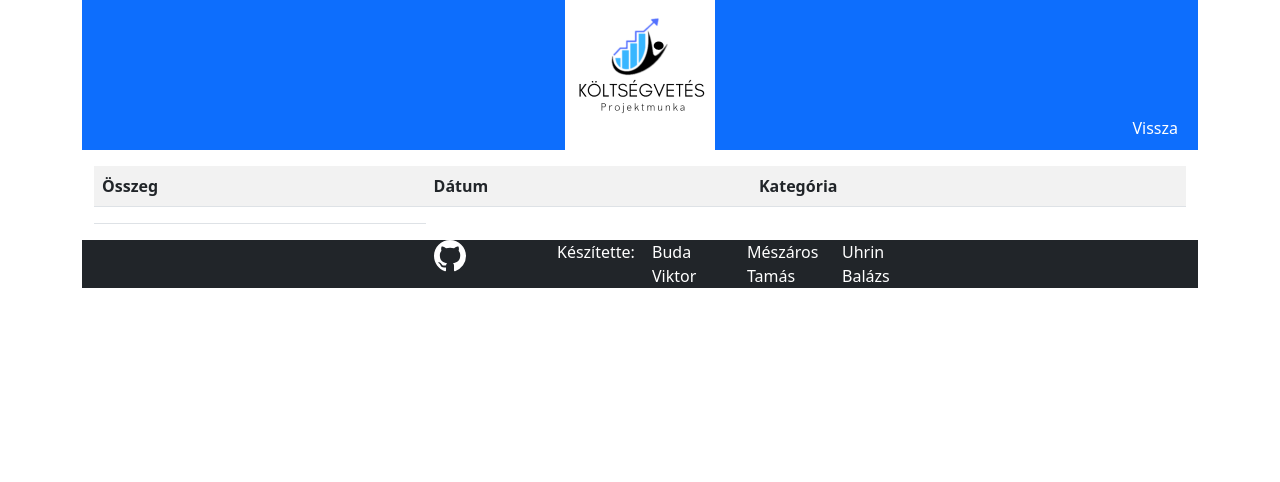
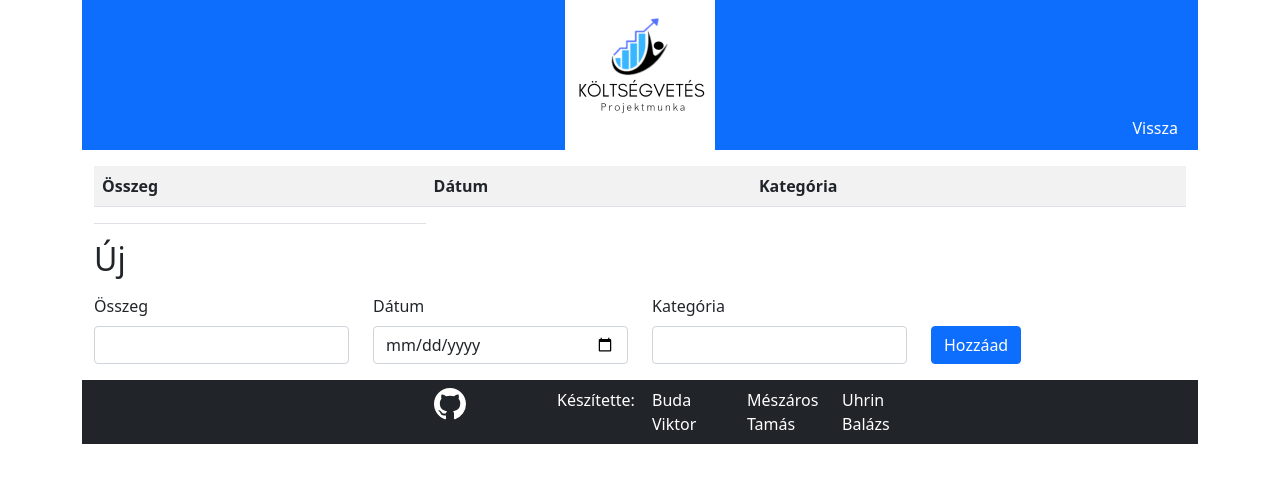
Before and after one commit to buviktor/Project_MK, a plain HTML site: page Client/Web/login.html in a window 1280 px wide. Drawn offline with nearby package versions, Linux system fonts and the light colour scheme; no server answers.

Commit message:
login.html

```diff
--- a/Client/Web/login.html
+++ b/Client/Web/login.html
@@ -35,38 +35,37 @@
   </table>
 </div>
 
-<!-- <form class="container">
+<form class="container">
   <div class="my-3">
-     <h1>Új </h1>
+     <h2>Új </h2>
   </div>
 
-  <div class="row">
+  <div class="row mb-3" style="position: relative;">
           <div class="col-md-3">
-              <label for="datum" class="form-label"></label>
-              <input class="form-control" id="datum" type="date" name="postDate">
-          </div>
-
-          <div class="col-md-6">
-              <label for="hely" class="form-label">Hely</label>
-              <input class="form-control" id="hely" type="text" name="postLocal">
+              <label for="osszeg" class="form-label">Összeg</label>
+              <input class="form-control" id="osszeg" type="number">
           </div>
 
           <div class="col-md-3">
-              <label for="tav" class="form-label">Táv(km)</label>
-              <input class="form-control" id="tav" type="text" name="postKm">
+              <label for="datum" class="form-label">Dátum</label>
+              <input class="form-control" id="datum" type="date">
           </div>
+
+          <div class="col-md-3">
+              <label for="kategoria" class="form-label">Kategória</label>
+              <input class="form-control" id="kategoria" type="">
+          </div>
+          <div class="col-md-3 pb-0" style="bottom: 0; right: 0; position: absolute;">
+            <button class="btn btn-primary" type="submit" name="button">Hozzáad</button>
+        </div>
   </div>
-
-  <div>
-      <button class="btn btn-primary mt-3" type="submit" name="button">Hozzáad</button>
-  </div>
-</form> -->
+</form>
 
 
 
 
 <footer class=" bg-dark text-white mx-auto ">
-<div class="row justify-content-center">
+<div class="row justify-content-center pt-2 pb-2">
   <svg xmlns="http://www.w3.org/2000/svg" width="32" height="32" fill="currentColor" class="bi bi-github col-2 col-lg-2"
     viewBox="0 0 16 16">
     <path
```
